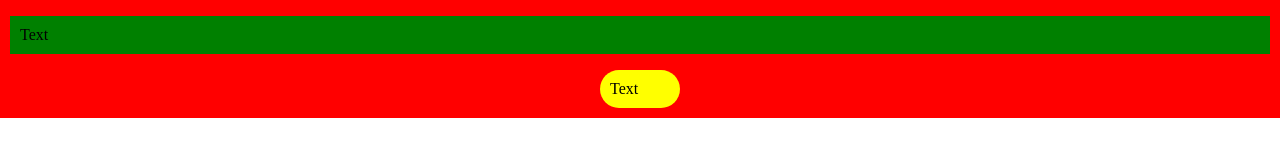
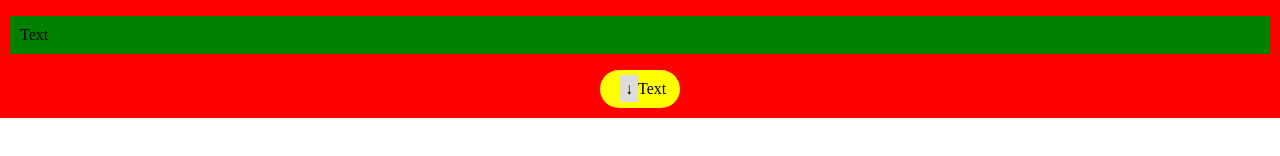
Before and after one commit to stefan-jieanu/tuts, a website built with Vite: page index.html in a window 1280 px wide. Shown: the part 128-284 px from the top of the page. Built offline with nearby package versions, Linux system fonts and the light colour scheme.

Commit message:
after and before

```diff
--- a/style.css
+++ b/style.css
@@ -29,3 +29,10 @@
   margin: auto;
 
 }
+
+.third::before {
+  content: "\2193";
+  margin-left: 10px;
+  background-color: gainsboro;
+  padding: 5px;
+}
```
Also changed, not shown: index.html (+1 -1 lines).
